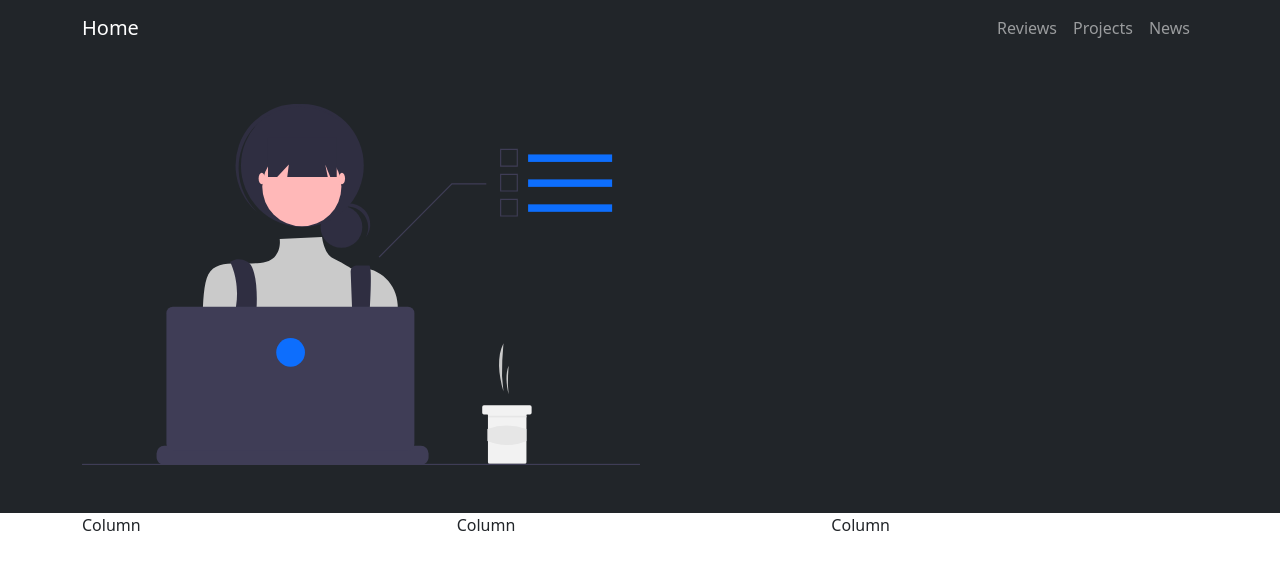
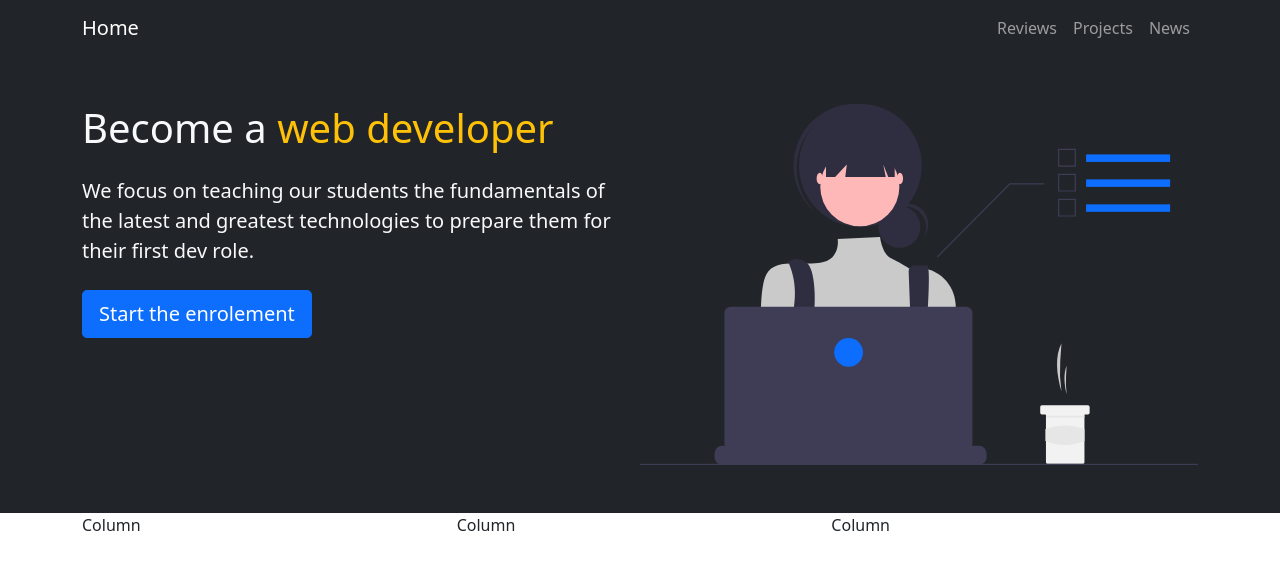
Before and after one commit to martindw26/technologie_dev, a plain HTML site: page index.html in a window 1280 px wide. Drawn offline with nearby package versions, Linux system fonts and the light colour scheme.

Commit message:
Added paragraph and button to showcase

```diff
--- a/index.html
+++ b/index.html
@@ -37,10 +37,17 @@
 </nav>
 
 <!-- showcase-->
-<section class="bg-dark text-light p-5 text-center">
+<section class="bg-dark text-light p-5 text-center text-sm-start">
     <div class="container">
         <div class="d-sm-flex">
-            <div></div>
+            <div>
+                <h1>Become a <span class="text-warning">web developer</span></h1>
+                <p class="lead my-4">
+                    We focus on teaching our students the fundamentals of the latest
+                    and greatest technologies to prepare them for their first dev role.
+                </p>
+                <button class="btn btn-primary btn-lg">Start the enrolement</button>
+            </div>
             <img class="img-fluid w-50" src="img/showcase.svg" alt="showcase">
         </div>
     </div>
```
